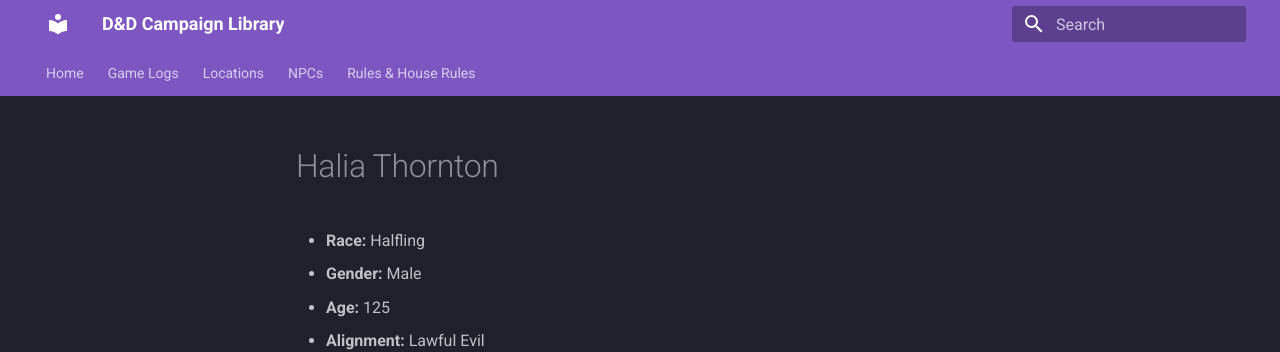
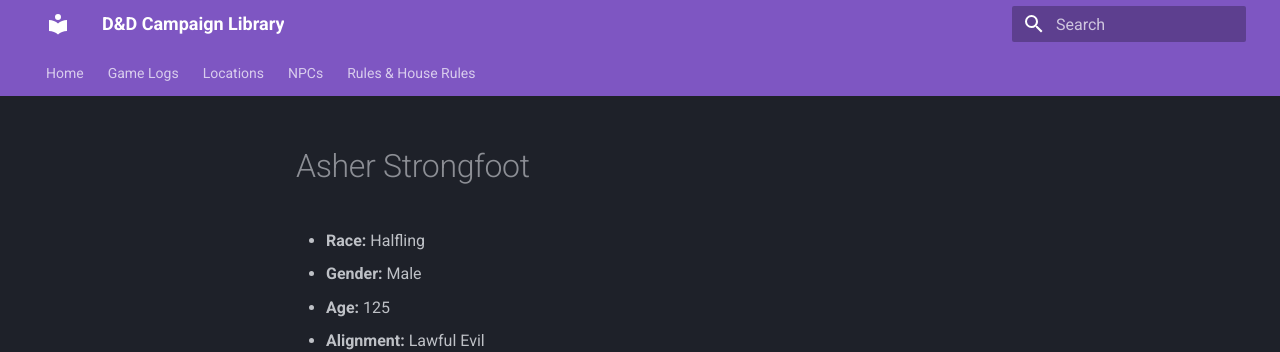
Before and after one commit to RobinV87/DnD-Campaigns, an MkDocs documentation site: the page built from docs/NPCs/Phandelin/Asher Strongfoot.md, in a window 1280 px wide and 944 px high. Shown: the top 352 px of the window. Built offline with MkDocs 1.6.1 and Material for MkDocs 9.7.7, drawn with Linux system fonts in a browser that asks for light colours.

Commit message:
Update Asher Strongfoot.md

```diff
--- a/docs/NPCs/Phandelin/Asher Strongfoot.md
+++ b/docs/NPCs/Phandelin/Asher Strongfoot.md
@@ -1,4 +1,4 @@
-# Halia Thornton
+# Asher Strongfoot
 - **Race:** Halfling
 - **Gender:** Male
 - **Age:** 125
```
